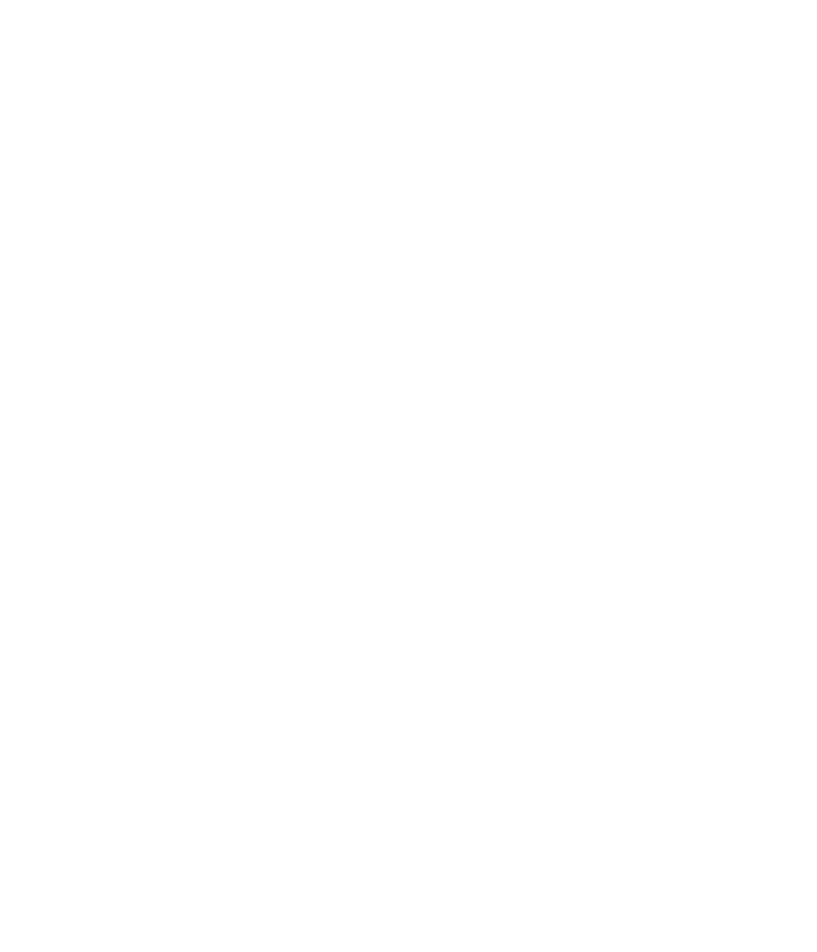
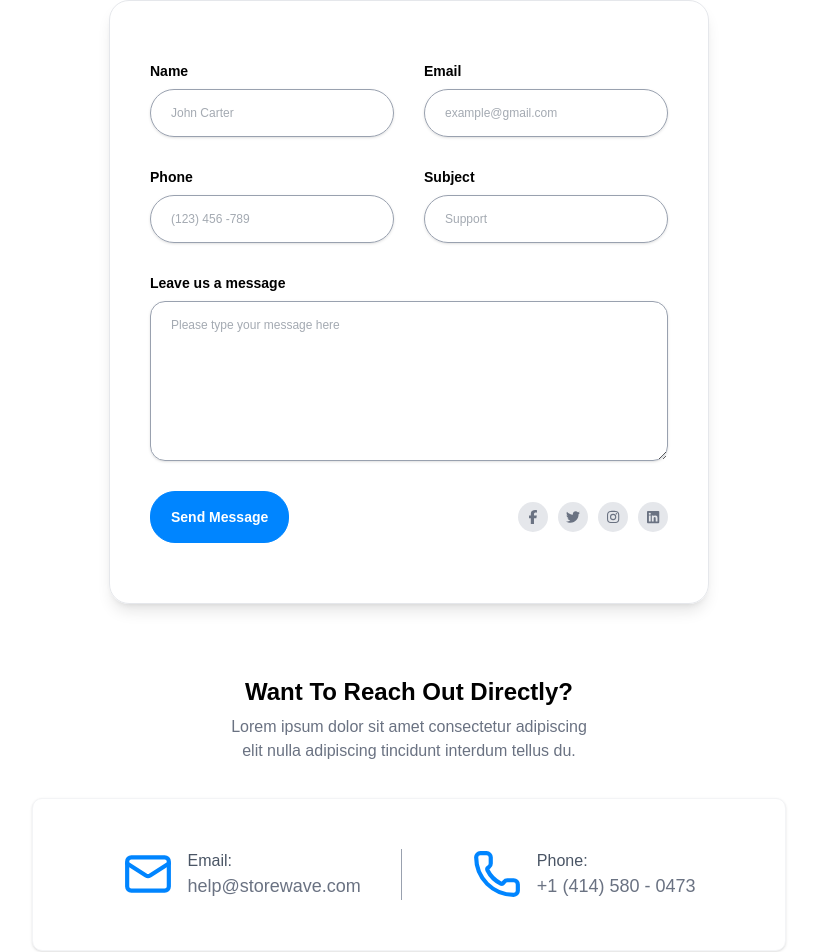
Before and after one commit to Cessaprince/CartPulse, a React (Vite) app in the folder client/: page /contact-us in a window 1280 px wide. Before the commit this address had no page. Shown: the part 472-1424 px from the top of the page, without its empty margins (231-1048 px from the left). Before the commit the page ends 800 px from the top, so only its background shows below. Built offline with nearby package versions, Linux system fonts and the light colour scheme; a web font is replaced by a local one.

Commit message:
designed part of the contact page and also refactored the others

```diff
--- a/client/src/App.jsx
+++ b/client/src/App.jsx
@@ -2,6 +2,7 @@ import Home from './pages/Home'
 import React from 'react'
 import { BrowserRouter, Link, Routes, Route } from 'react-router-dom'
 import Shop from './pages/Shop'
+import Contact from './pages/Contact'
 
 const App = () => {
   return (
@@ -11,6 +12,7 @@ const App = () => {
         <Routes>
           <Route index element={<Home />}/>
           <Route path="/shop" element={<Shop />} />
+          <Route path='/contact-us' element={<Contact/>} />
         </Routes>
       </BrowserRouter>
 
--- a/client/src/components/Nav.jsx
+++ b/client/src/components/Nav.jsx
@@ -111,7 +111,7 @@ const Nav = () => {
                 <ChevronDown size={16} />
               </Link>
 
-              <Link className='capitalize text-[var(--white)] text-sm hover:text-[var(--royalblue)] transition duration-300 ease-in-out'>
+              <Link to='/contact-us' className='capitalize text-[var(--white)] text-sm hover:text-[var(--royalblue)] transition duration-300 ease-in-out'>
                 contact
               </Link>
 
--- /dev/null
+++ b/client/src/pages/Contact.jsx
@@ -0,0 +1,139 @@
+import React from 'react'
+import Nav from '../components/Nav'
+import Footer from '../components/Footer'
+import { FontAwesomeIcon } from '@fortawesome/react-fontawesome'
+import { Mail, Phone, PhoneCall, Van } from 'lucide-react'
+
+const Contact = () => {
+    return (
+        <div>
+            <Nav />
+
+            <section className='py-[50px]'>
+                <div className="container">
+                    <div className="w-full flex">
+                        <div className="flex flex-col mx-auto items-center py-[50px]">
+                            <h3 className='capitalize text-[45px]'>contact us</h3>
+                            <span className='font-thin text-gray-500 text-[16px] w-[60%] text-center'>Lorem ipsum dolor sit amet, consectetur adipiscing elit, sed do eiusmod tempor incididunt ut labore et dolore magna. </span>
+
+                            {/* the form*/}
+
+                            <form action="" className='my-[50px] border-[0.1px] border-gray-200 rounded-[20px] w-[600px] h-auto shadow-lg px-[40px] py-[60px] flex flex-col gap-[30px] items-center'>
+
+                                {/* form controls*/}
+                                <div className="flex items-center w-full gap-[30px]">
+                                    {/* label and input*/}
+                                    <div className="flex flex-col gap-[7px] w-[50%]">
+                                        <h3 className='capitalize text-[14px] font-bold'>name</h3>
+                                        <input type="text" name="" id="" placeholder='John Carter' className='text-xs text-gray-600 shadow-sm py-[15px] px-[20px] border-[0.1px] border-gray-400 rounded-[25px] outline-none transition duration-500 hover:border-black' />
+
+                                    </div>
+
+                                    <div className="flex flex-col gap-[7px] w-[50%]">
+                                        <h3 className='capitalize text-[14px] font-bold'>email</h3>
+                                        <input type="email" name="" id="" placeholder='example@gmail.com' className='text-xs text-gray-600 shadow-sm py-[15px] px-[20px] border-[0.1px] border-gray-400 rounded-[25px] outline-none transition duration-500 hover:border-black' />
+
+                                    </div>
+
+                                </div>
+
+                                <div className="flex items-center w-full gap-[30px]">
+                                    {/* label and input*/}
+                                    <div className="flex flex-col gap-[7px] w-[50%]">
+                                        <h3 className='capitalize text-[14px] font-bold'>phone</h3>
+                                        <input type="tel" name="" id="" placeholder='(123) 456 -789' className='text-xs text-gray-600 shadow-sm py-[15px] px-[20px] border-[0.1px] border-gray-400 rounded-[25px] outline-none transition duration-500 hover:border-black' />
+
+                                    </div>
+
+                                    <div className="flex flex-col gap-[7px] w-[50%]">
+                                        <h3 className='capitalize text-[14px] font-bold'>subject</h3>
+                                        <input type="text" name="" id="" placeholder='Support' className='text-xs text-gray-600 shadow-sm py-[15px] px-[20px] border-[0.1px] border-gray-400 rounded-[25px] outline-none transition duration-500 hover:border-black' />
+
+                                    </div>
+
+                                </div>
+
+                                <div className="flex items-center w-full">
+                                    {/* label and input*/}
+                                    <div className="flex flex-col gap-[7px] w-full">
+                                        <h3 className='text-[14px] font-bold'>Leave us a message</h3>
+                                        <textarea name="" id="" cols="30" rows="8" placeholder='Please type your message here' className='text-xs text-gray-600 shadow-sm py-[15px] px-[20px] border-[0.1px] border-gray-400 rounded-[15px] outline-none transition duration-500 hover:border-black'></textarea>
+                                    </div>
+
+
+                                </div>
+
+                                <div className="flex justify-between w-full items-center">
+                                    <button type="submit" className='w-fit capitalize border-[0.1px] text-white border-[var(--royalblue)] outline-none bg-[var(--royalblue)] py-[15px] px-[20px] rounded-[25px] text-sm font-semibold transition duration-500 ease hover:-translate-y-1 cursor-pointer hover:bg-[var(--royalblue-hover)]'>
+                                        send message
+                                    </button>
+
+                                    <div className="flex items-center gap-[10px]">
+                                        <a href="https://facebook.com" target='_blank' rel="noopener noreferrer" className='group flex items-center justify-center p-[10px] h-[30px] w-[30px] bg-gray-200 rounded-full transition-all duration-300 ease-in-out hover:bg-[var(--royalblue)]'>
+                                            <FontAwesomeIcon icon={['fab', 'facebook-f']} className='text-gray-500 group-hover:text-white' size='sm' />
+                                        </a>
+
+                                        <a href="https://twitter.com" target='_blank' rel="noopener noreferrer" className='group flex items-center justify-center p-[10px] h-[30px] w-[30px] bg-gray-200 rounded-full transition-all duration-300 ease-in-out hover:bg-[var(--royalblue)]'>
+                                            <FontAwesomeIcon icon={['fab', 'twitter']} className='text-gray-500 group-hover:text-white' size='sm' />
+                                        </a>
+
+                                        <a href="https:/instagram.com" target='_blank' rel="noopener noreferrer" className='group flex items-center justify-center p-[10px] h-[30px] w-[30px] bg-gray-200 rounded-full transition-all duration-300 ease-in-out hover:bg-[var(--royalblue)]'>
+                                            <FontAwesomeIcon icon={['fab', 'instagram']} className='text-gray-500 group-hover:text-white' size='sm' />
+                                        </a>
+                                        <a href="https://linkedin.com" target='_blank' rel="noopener noreferrer" className='group flex items-center justify-center p-[10px] h-[30px] w-[30px] bg-gray-200 rounded-full transition-all duration-300 ease-in-out hover:bg-[var(--royalblue)]'>
+                                            <FontAwesomeIcon icon={['fab', 'linkedin']} className='text-gray-500 group-hover:text-white' size='sm' />
+                                        </a>
+                                    </div>
+
+                                </div>
+                            </form>
+
+
+                            {/* call and email box*/}
+                            <div className="flex flex-col items-center gap-[5px] py-[20px]">
+                                <h3 className='capitalize text-[24px] font-semibold'>Want to reach out directly?</h3>
+                                <span className='font-thin text-gray-500 text-[16px] w-[50%] text-center'>
+                                    Lorem ipsum dolor sit amet consectetur adipiscing elit nulla adipiscing tincidunt interdum tellus du.
+                                </span>
+
+                                <div className="mx-auto my-[30px] flex p-[50px] justify-between gap-[30px] border-[0.1px] border-gray-100 shadow bg-[var(--white)] rounded-[10px]">
+                                    {/* each icon*/}
+                                    <div className="px-[40px] border-r border-r-[0.9px] border-gray-400 flex items-center gap-[15px]">
+                                        <Mail className='text-[var(--royalblue)]' size={50} />
+                                        <a href='mailto:help@storewave.com' className="group flex flex-col transition-all duration-300 ease-in-out">
+                                            <span className="text-[16px] text-gray-600 capitalize group-hover:text-[var(--royalblue)] transition duration-300 ease-in-out">email:</span>
+                                            <span className="text-[18px] text-gray-500 font-light group-hover:text-[var(--royalblue)] transition duration-300 ease-in-out">help@storewave.com</span>
+                                        </a>
+                                    </div>
+
+                                    <div className="px-[40px] flex items-center gap-[15px]">
+                                        <Phone className='text-[var(--royalblue)]' size={50} />
+                                        <a href='tel:+1(414)580-0473' className="group flex flex-col transition-all duration-300 ease-in-out">
+                                            <span className="text-[16px] text-gray-600 capitalize group-hover:text-[var(--royalblue)] transition duration-300 ease-in-out">phone:</span>
+                                            <span className="text-[18px] text-gray-500 font-light group-hover:text-[var(--royalblue)] transition duration-300 ease-in-out">+1 (414) 580 - 0473</span>
+                                        </a>
+                                    </div>
+
+
+
+                                </div>
+                            </div>
+                        </div>
+                    </div>
+                </div>
+            </section>
+
+            <section className="py-[30px]">
+                <div className="container">
+
+                </div>
+            </section>
+
+
+
+            <Footer />
+        </div>
+    )
+}
+
+export default Contact
```
